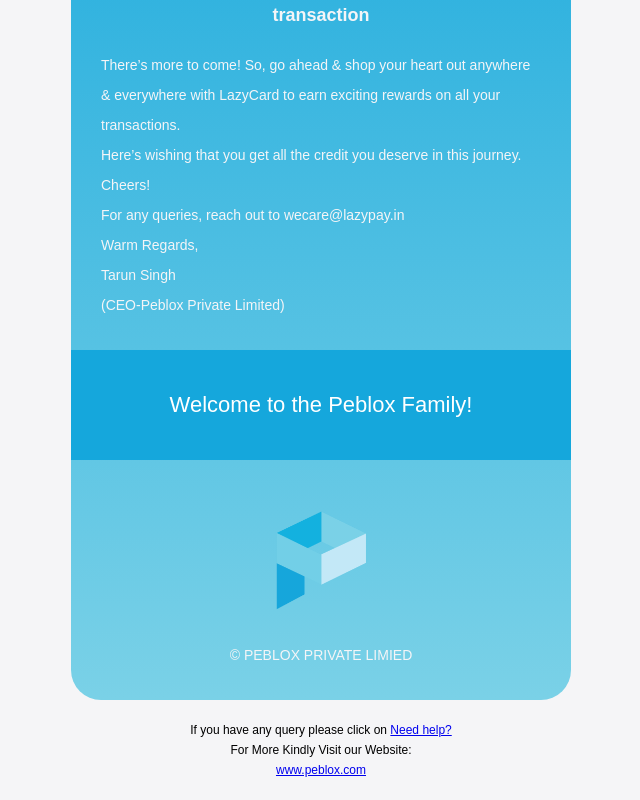
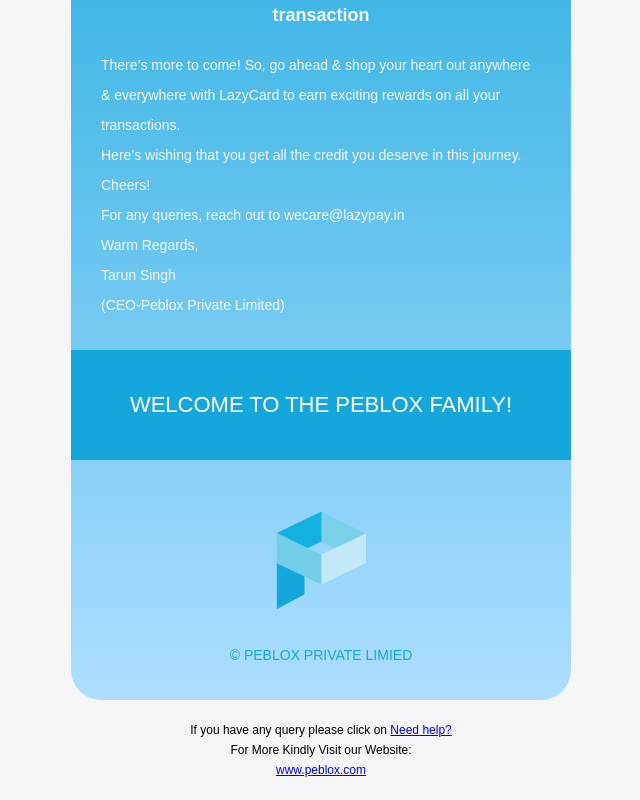
Before and after one commit to ashikumar36/email, a plain HTML site: page index.html in a window 1280 px wide. Shown: the part 404-1204 px from the top of the page, without its empty margins (319-959 px from the left). Drawn offline with Linux system fonts and the light colour scheme.

Commit message:
Update index.html

```diff
--- a/index.html
+++ b/index.html
@@ -31,7 +31,7 @@
       }
 
       .letter-wide {
-        background: linear-gradient(#15a7dc, #7ad1e7);
+        background: linear-gradient(#15a7dc, #addeff);
         border-radius: 30px;
         color: #ffffff;
         font-size: 14px;
@@ -56,6 +56,7 @@
         color: #ffffff;
         font-size: 22px;
         text-align: center;
+        text-transform: uppercase;
       }
 
       .outside {
@@ -108,7 +109,7 @@
             </div>
             <div class="img">
               <img src="peblox.png" alt="Peblox" height="100px" />
-              <p>&copy;&nbsp;PEBLOX PRIVATE LIMIED</p>
+              <p style="color: #15a7dc">&copy;&nbsp;PEBLOX PRIVATE LIMIED</p>
             </div>
           </div>
         </div>
```
